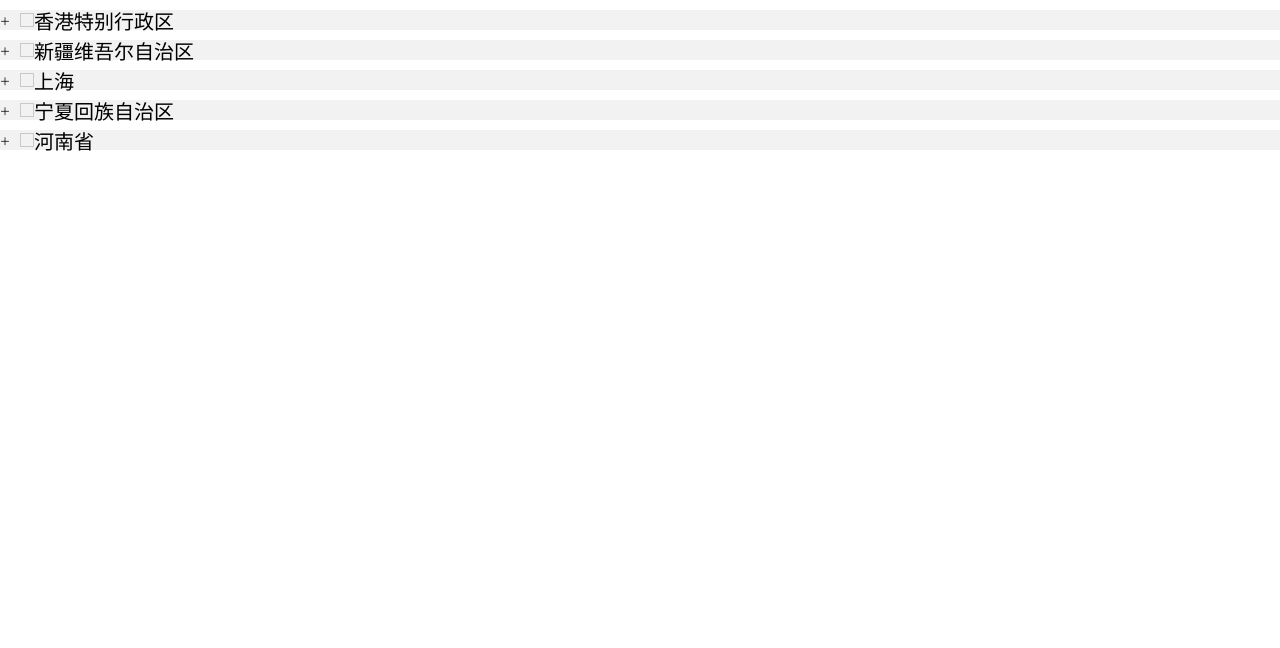
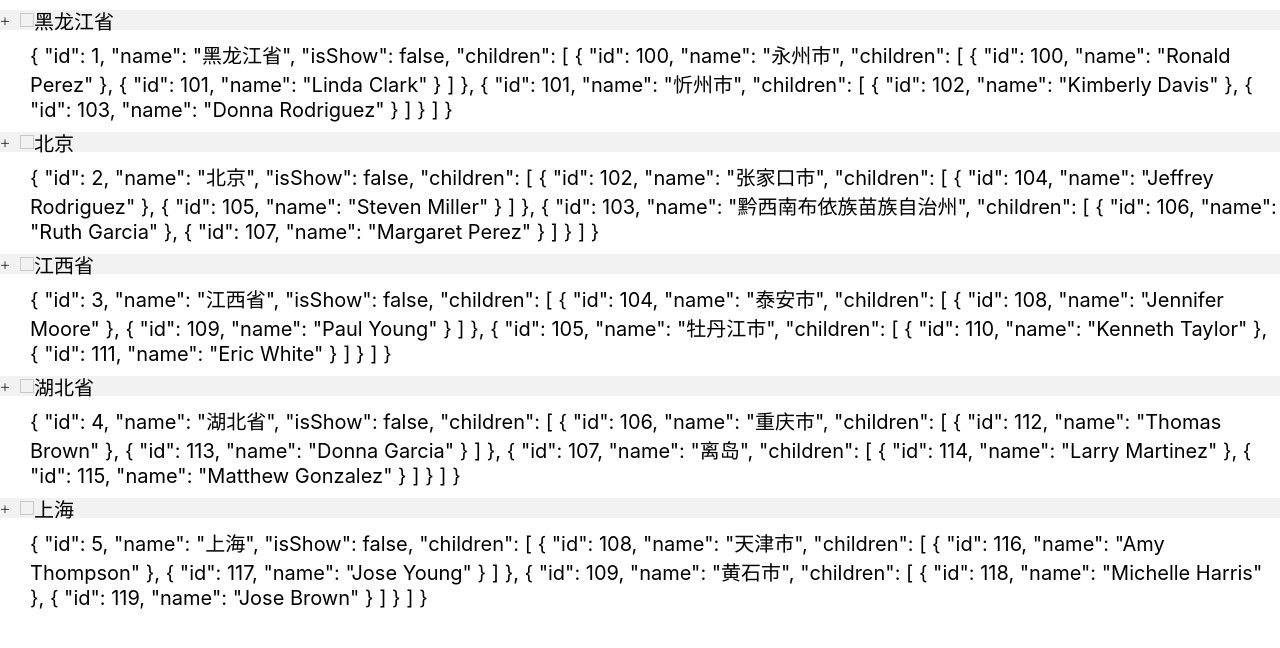
Before and after one commit to Ming-Calvin/vant-project, a Vue app: page / in a window 1280 px wide. Shown: the top 648 px of the page. Built offline with nearby package versions, Linux system fonts and the light colour scheme.

Commit message:
fix: 完善人员选择

```diff
--- a/src/App.vue
+++ b/src/App.vue
@@ -1,13 +1,13 @@
 <template>
   <div id="app">
-    <TreeSelect :orgTreeArr="orgTreeArr" :columns="columns"></TreeSelect>
+    <TreeSelect :orgTreeArr="orgTreeArr" :columns="columns" :peopleList="peopleList"></TreeSelect>
   </div>
 </template>
 
 <script>
 
 import TreeSelect from "@/components/TreeSelect.vue";
-import {getTreeSelect} from "@/api/user";
+import {getTreeSelect, peopleList} from "@/api/user";
 
 export default {
   name: 'App',
@@ -18,11 +18,18 @@ export default {
       columns: [],
       show: false,
       dialogVisible: false,
+      peopleList: []
     }
   },
   created() {
     getTreeSelect().then(res => {
       this.columns = res.data
+    })
+
+    peopleList().then(res => {
+      this.peopleList = res.data
+
+      console.log(this.peopleList)
     })
   },
   methods: {
--- a/src/api/user.js
+++ b/src/api/user.js
@@ -6,3 +6,10 @@ export function getTreeSelect() {
     method: "get"
   })
 }
+
+export function peopleList() {
+  return request({
+    url: "/api/peopleList",
+    method: "get"
+  })
+}
--- a/src/components/TreeSelect.vue
+++ b/src/components/TreeSelect.vue
@@ -15,16 +15,19 @@
         <!--level2-->
         <div class="level2">
           <TreeSelect :columns="item.children" :orgTreeArr="orgTreeArr" v-show="item.isShow"></TreeSelect>
-          <van-checkbox-group v-model="result">
-            <van-checkbox
-                v-for="(sItem, sIndex) in peopleList[item.id]"
-                :key="sIndex"
-                :name="sItem.value"
-                shape="square"
-            >
-              <div> {{ sItem.name }}</div>
-            </van-checkbox>
-          </van-checkbox-group>
+
+          {{ item }}
+<!--          <van-checkbox-group v-model="result">-->
+<!--            <van-checkbox-->
+<!--                v-for="(sItem, sIndex) in peopleList[index]"-->
+<!--                :key="sIndex"-->
+<!--                :name="sItem.value"-->
+<!--                shape="square"-->
+<!--            >-->
+<!--              {{ item.id }}-->
+<!--              <div> {{ sItem.name }}</div>-->
+<!--            </van-checkbox>-->
+<!--          </van-checkbox-group>-->
         </div>
       </div>
     </van-checkbox-group>
@@ -40,12 +43,12 @@ export default {
     return {
       orgTreeArr: [1, 2, 3],
       result: [],
-      peopleList: []
     }
   },
   props: {
     // orgTreeArr: { type: Array },
-    columns: { type: Array }
+    columns: { type: Array },
+    peopleList: { type: Array }
   },
   methods: {
     // 图标展示
@@ -59,9 +62,6 @@ export default {
       this.$set(this.columns, index, { ...this.columns[index], isShow: !this.columns[index].isShow })
     }
   },
-  created() {
-
-  }
 }
 
 </script>
@@ -85,4 +85,8 @@ export default {
     height: 28px;
   }
 }
+
+.level2 {
+  padding: 0 0 0 30px;
+}
 </style>
--- a/src/mock/data/peopleList.json
+++ b/src/mock/data/peopleList.json
@@ -1,6 +1,6 @@
 {
-  "data|5": [[{
-    "id|+1": 1,
-    "name": "@name"
-  }]]
+  "data|5": [
+    {"label": "@name", "value": "@name"},
+    {"label": "@name", "value": "@name"}
+  ]
 }
--- a/src/mock/data/treeSelect.json
+++ b/src/mock/data/treeSelect.json
@@ -4,8 +4,12 @@
     "name": "@province",
     "isShow": false,
     "children|2": [{
-      "id+1": 100,
-      "name": "@city"
+      "id|+1": 100,
+      "name": "@city",
+      "children|2": [{
+        "id|+1": 100,
+        "name": "@name"
+      }]
     }]
   }]
 }
--- a/src/mock/index.js
+++ b/src/mock/index.js
@@ -4,4 +4,4 @@ const Mock = require('mockjs')
 Mock.mock('/api/treeSelect', 'get', require('./data/treeSelect.json'))
 
 // 人员列表
-Mock.mock('/api/treeSelect', 'get', require('./data/treeSelect.json'))
+Mock.mock('/api/peopleList', 'get', require('./data/peopleList.json'))
```
